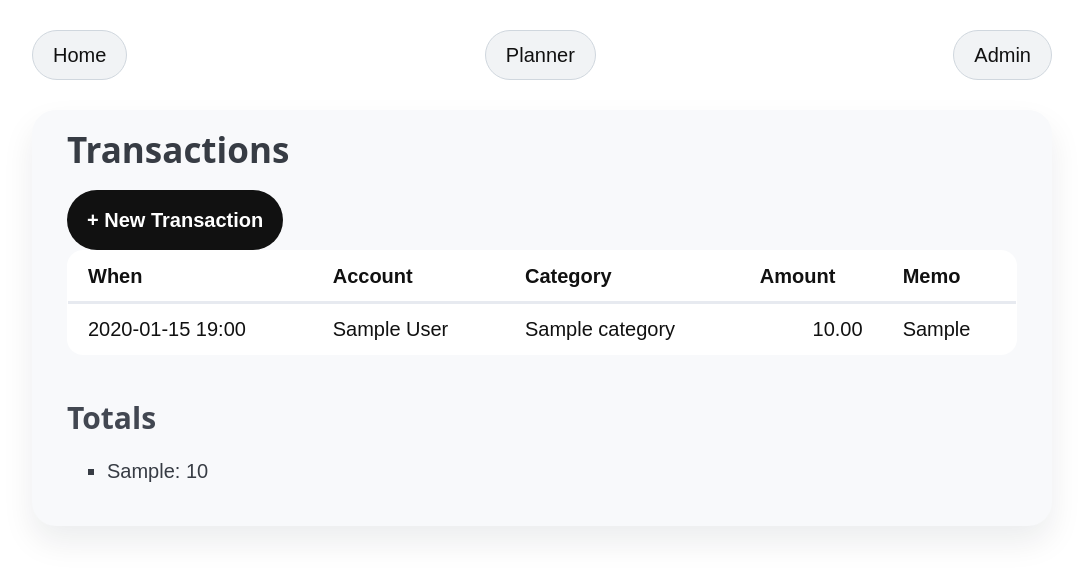
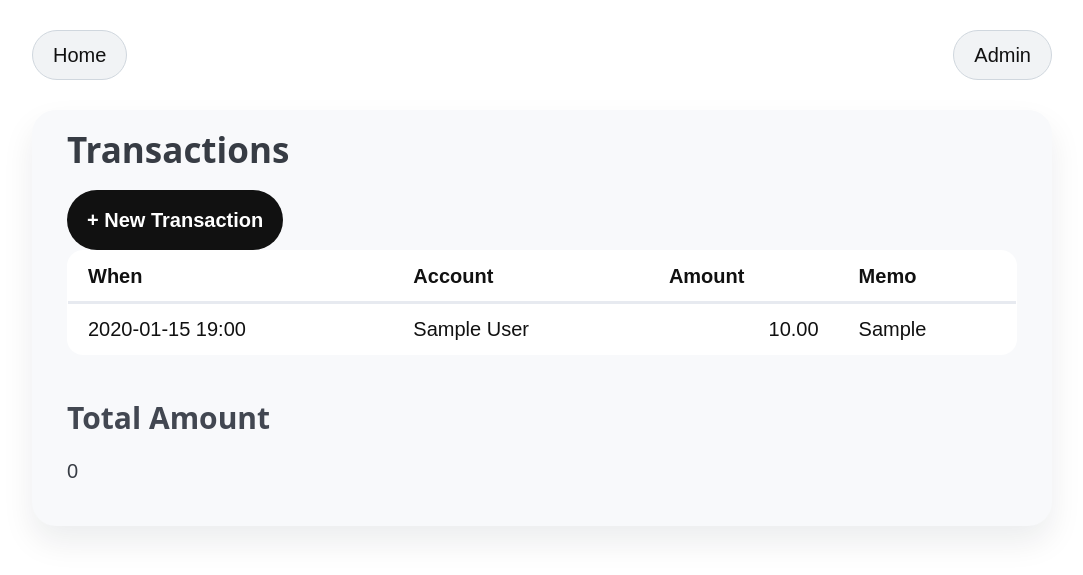
Before and after one commit to Chaewon5227/inter_programming, a Django app: template todomate_budget_django/templates/finance/list.html in a window 1280 px wide. Shown: the top 575 px of the page, without its empty margins (98-1181 px from the left). Run offline with Django 5.2, Linux system fonts and the light colour scheme; tables that the repository leaves empty hold one stand-in row (values such as "Sample post"); the template is opened without the code that fills it: values that come from a table or form of the project are taken from there, most other values are stand-ins (such as "Sample title", 1, 10 or a date in 2020); some libraries are stand-ins or nearby versions.

Commit message:
Simplify navigation and make transaction category optional

```diff
--- a/todomate_budget_django/finance/models.py
+++ b/todomate_budget_django/finance/models.py
@@ -36,7 +36,13 @@ class Category(models.Model):
 class Transaction(models.Model):
     owner = models.ForeignKey(User, on_delete=models.CASCADE, related_name='transactions')
     account = models.ForeignKey(Account, on_delete=models.PROTECT, related_name='transactions')
-    category = models.ForeignKey(Category, on_delete=models.PROTECT, related_name='transactions')
+    category = models.ForeignKey(
+        Category,
+        on_delete=models.SET_NULL,
+        related_name='transactions',
+        null=True,
+        blank=True,
+    )
     # 일정과 소비를 함께 관리할 수 있도록 업무(Task)와의 연결 고리를 둔다.
     task = models.ForeignKey(
         'tasks.Task',
@@ -55,7 +61,8 @@ class Transaction(models.Model):
         ordering = ["-occurred_at","-created_at"]
 
     def __str__(self):
-        return f"{self.category.kind}: {self.amount} on {self.occurred_at.date()}"
+        kind = self.category.kind if self.category else "Uncategorized"
+        return f"{kind}: {self.amount} on {self.occurred_at.date()}"
 
 class BudgetPeriod(models.Model):
     owner = models.ForeignKey(User, on_delete=models.CASCADE, related_name='budget_periods')
--- a/todomate_budget_django/finance/serializers.py
+++ b/todomate_budget_django/finance/serializers.py
@@ -20,6 +20,9 @@ class TransactionSerializer(serializers.ModelSerializer):
     task = serializers.PrimaryKeyRelatedField(
         queryset=Task.objects.all(), allow_null=True, required=False
     )
+    category = serializers.PrimaryKeyRelatedField(
+        queryset=Category.objects.all(), allow_null=True, required=False
+    )
 
     class Meta:
         model = Transaction
--- a/todomate_budget_django/finance/tests.py
+++ b/todomate_budget_django/finance/tests.py
@@ -1,6 +1,6 @@
 from django.test import TestCase
 from django.contrib.auth.models import User
-from .models import Account, Category, Transaction
+from .models import Account, Transaction
 from django.utils import timezone
 from decimal import Decimal
 
@@ -8,8 +8,7 @@ class FinanceModelsTest(TestCase):
     def setUp(self):
         self.u = User.objects.create_user(username='u1', password='p')
         self.a = Account.objects.create(owner=self.u, name='Wallet', type='cash')
-        self.c = Category.objects.create(owner=self.u, name='Food', kind='expense')
 
     def test_transaction(self):
-        tx = Transaction.objects.create(owner=self.u, account=self.a, category=self.c, amount=Decimal("10.50"), occurred_at=timezone.now())
+        tx = Transaction.objects.create(owner=self.u, account=self.a, amount=Decimal("10.50"), occurred_at=timezone.now())
         self.assertEqual(tx.account, self.a)
--- a/todomate_budget_django/templates/base.html
+++ b/todomate_budget_django/templates/base.html
@@ -74,7 +74,6 @@
   <body>
     <nav>
       <a href="{% url 'home' %}">Home</a>
-      <a href="{% url 'planner_dashboard' %}">Planner</a>
       <a href="/admin/">Admin</a>
     </nav>
     <main>
--- a/todomate_budget_django/templates/finance/create.html
+++ b/todomate_budget_django/templates/finance/create.html
@@ -7,11 +7,6 @@
   <label>Account
     <select name="account" required>
       {% for a in accounts %}<option value="{{ a.id }}">{{ a.name }}</option>{% endfor %}
-    </select>
-  </label>
-  <label>Category
-    <select name="category" required>
-      {% for c in categories %}<option value="{{ c.id }}">{{ c.name }} ({{ c.kind }})</option>{% endfor %}
     </select>
   </label>
   <label>Related task (optional)
--- a/todomate_budget_django/templates/finance/list.html
+++ b/todomate_budget_django/templates/finance/list.html
@@ -3,28 +3,21 @@
 <h2>Transactions</h2>
 <a role="button" href="/finance/new/">+ New Transaction</a>
 <table>
-  <thead><tr><th>When</th><th>Account</th><th>Category</th><th>Amount</th><th>Memo</th></tr></thead>
+  <thead><tr><th>When</th><th>Account</th><th>Amount</th><th>Memo</th></tr></thead>
   <tbody>
     {% for x in transactions %}
     <tr>
       <td>{{ x.occurred_at|date:"Y-m-d H:i" }}</td>
       <td>{{ x.account.name }}</td>
-      <td>{{ x.category.name }}</td>
       <td style="text-align:right">{{ x.amount }}</td>
       <td>{{ x.memo }}</td>
     </tr>
     {% empty %}
-    <tr><td colspan="5">No transactions yet.</td></tr>
+    <tr><td colspan="4">No transactions yet.</td></tr>
     {% endfor %}
   </tbody>
 </table>
 
-<h3>Totals</h3>
-<ul>
-  {% for t in totals %}
-  <li>{{ t.category__kind }}: {{ t.total }}</li>
-  {% empty %}
-  <li>No totals.</li>
-  {% endfor %}
-</ul>
+<h3>Total Amount</h3>
+<p>{{ total_amount|default:"0" }}</p>
 {% endblock %}
```
Also changed, not shown: todomate_budget_django/finance/urls.py (+5 -8 lines), todomate_budget_django/finance/migrations/0003_alter_transaction_category.py (added).
